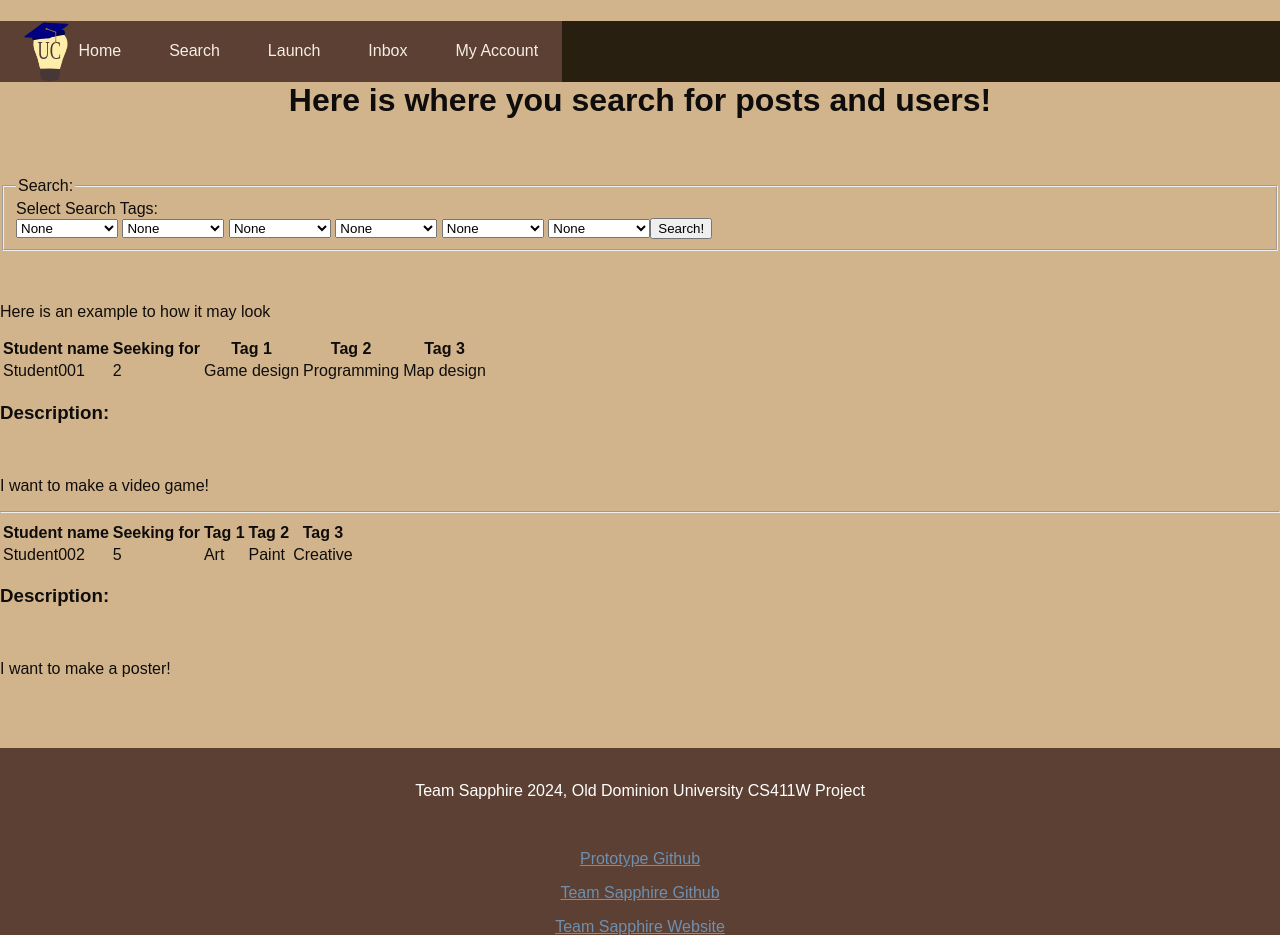
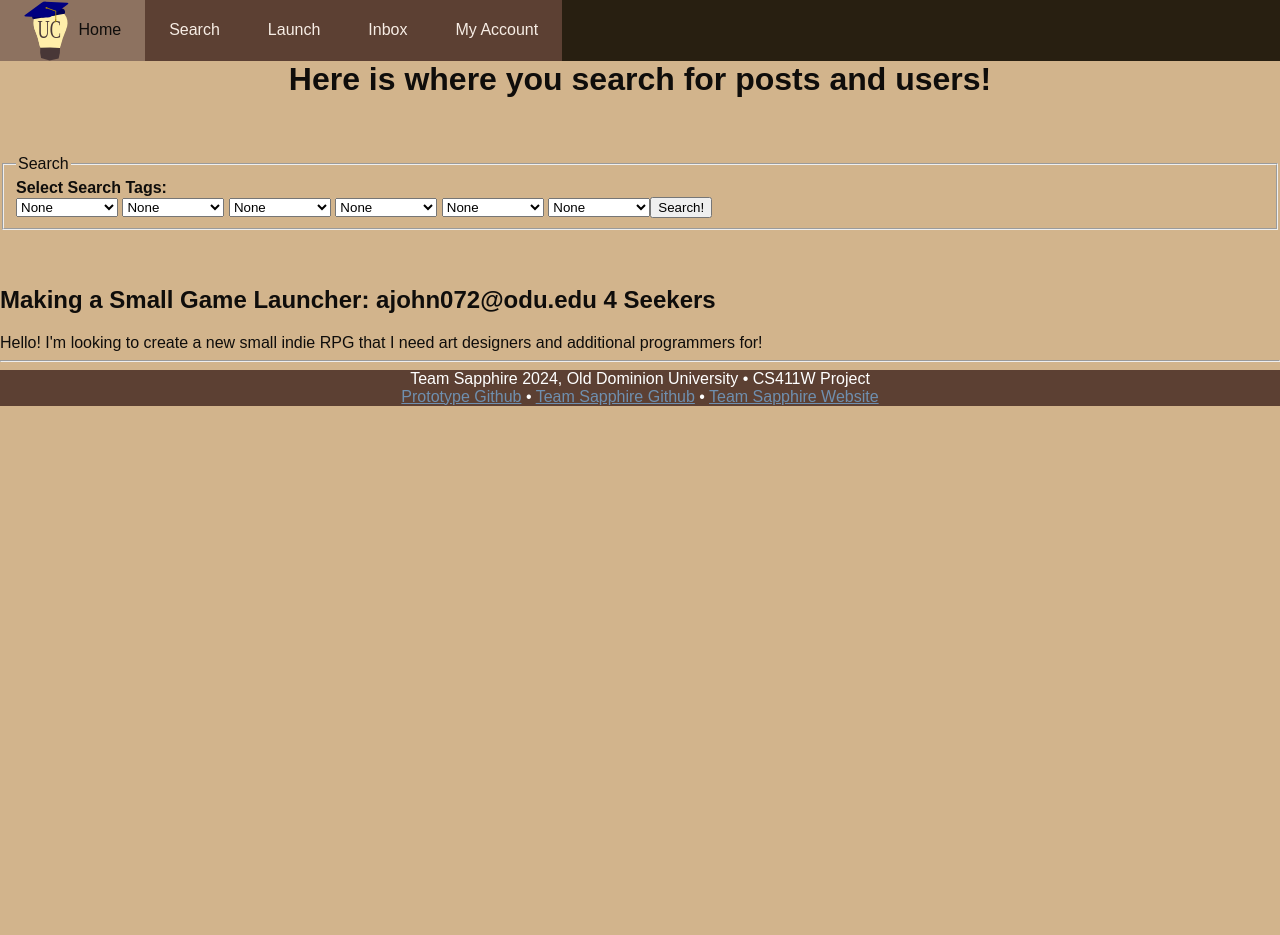
Before and after one commit to zwasique/F24-Sapphire, a Django app: page /search/ in a window 1280 px wide. Shown: the top 935 px of the page. After the commit the page ends 406 px from the top, so only its background shows below. Run offline with Django 5.2, Linux system fonts and the light colour scheme; data comes from the database, SQL or seed files in the repository.

Commit message:
Added more style changes.

```diff
--- a/UConnect/database/templates/database/pages/search.html
+++ b/UConnect/database/templates/database/pages/search.html
@@ -17,12 +17,14 @@
 			</ul>
 	</div></nav>
         <body>
+            <br>
             <h1 style="text-align:center;">Here is where you search for posts and users!</h1>
             <br><br>
             <form action="/action_page.php">
                 <fieldset>
-                  <legend>Search:</legend>
-                  Select Search Tags:<br>
+                  <legend>Search</legend>
+                  <strong>Select Search Tags:</strong><br>
+                  <div class="custom-select-options" style="width=200px">
                   <select name="tag1">
                     <option value="none">None</option>
                     <option value="art">Art</option>
@@ -106,57 +108,24 @@
                     <option value="research">Research</option>
                     <option value="writing">Writing</option>
                     <option value="theater">Theater</option><br><br>
+                  </div>
                   <input type="submit" value="Search!">
                 </fieldset>
               </form>
               <br><br>
-              <p>Here is an example to how it may look</p>
-              <table>
-                <tr>
-                  <th>Student name</th>
-                  <th>Seeking for</th>
-                  <th>Tag 1</th>
-                  <th>Tag 2</th>
-                  <th>Tag 3</th>
-                </tr>
-                <tr>
-                  <td>Student001</td>
-                  <td>2</td>
-                  <td>Game design</td>
-                  <td>Programming</td>
-                  <td>Map design</td>
-                </tr>
-              </table>
-              <h3>Description:</h3><br>
-              <p>I want to make a video game!</p>
-
+              {% for post in post_list %}
+                <h2><span class="project-name">{{ post.project_name }}</span>  <span class="post-author">Launcher: {{ post.author }}</span>
+                  <span class="num-required">{{ post.num_required }} Seekers</span></h2>
+                <div class="post-class">
+                {{ post.written_text }}
+                </div>
                 <hr>
-
-              <table>
-                <tr>
-                  <th>Student name</th>
-                  <th>Seeking for</th>
-                  <th>Tag 1</th>
-                  <th>Tag 2</th>
-                  <th>Tag 3</th>
-                </tr>
-                <tr>
-                  <td>Student002</td>
-                  <td>5</td>
-                  <td>Art</td>
-                  <td>Paint</td>
-                  <td>Creative</td>
-                </tr>
-              </table>
-              <h3>Description:</h3><Br>
-                <p>I want to make a poster!</p>
-                </div>
-           <br><br><br>
+              {% endfor %}
         </body>
     <nav><div id="footer">
-        <br><p>Team Sapphire 2024, Old Dominion University CS411W Project</p><br>
-        <p><a href="https://github.com/zwasique/F24-Sapphire/tree/main">Prototype Github</a></p>
-        <p><a href="https://github.com/clars002/411-UConnect-website">Team Sapphire Github</a></p>
-        <p><a href="https://clars002.github.io/411-UConnect-website/">Team Sapphire Website</a></p>
+            Team Sapphire 2024, Old Dominion University • CS411W Project<br>
+            <a href="https://github.com/zwasique/F24-Sapphire/tree/main">Prototype Github</a> •
+            <a href="https://github.com/clars002/411-UConnect-website">Team Sapphire Github</a> •
+            <a href="https://clars002.github.io/411-UConnect-website/">Team Sapphire Website</a>
     </div></nav>
 </header>
```
Also changed, not shown: UConnect/database/static/css/style.css (+13 -7 lines), UConnect/database/templates/database/pages/account.html (+5 -4 lines), UConnect/database/templates/database/pages/home.html (+7 -8 lines), UConnect/database/templates/database/pages/inbox.html (+5 -4 lines), UConnect/database/templates/database/pages/launch.html (+5 -4 lines), UConnect/database/templates/database/pages/login.html (+4 -4 lines), UConnect/database/templates/database/pages/signup.html (+4 -4 lines).
